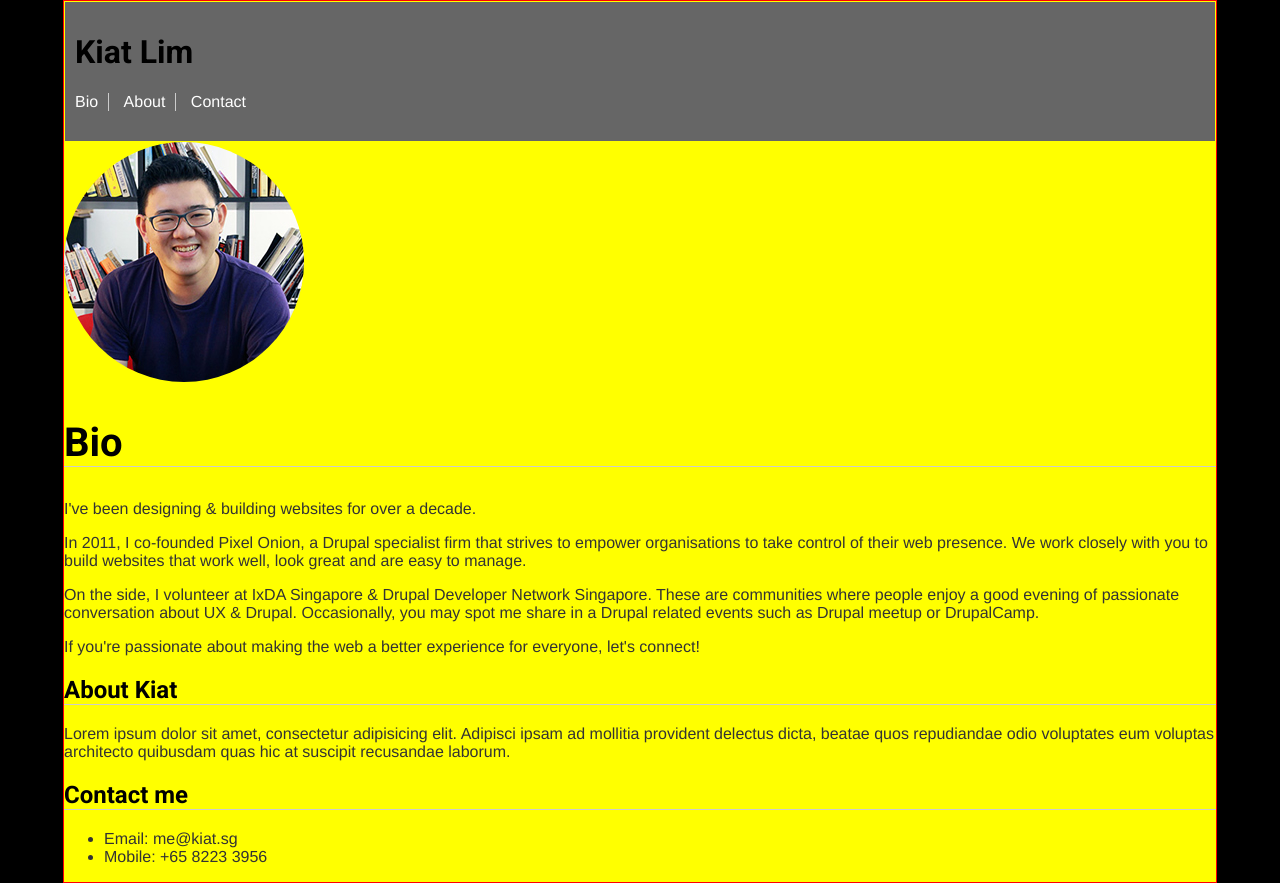
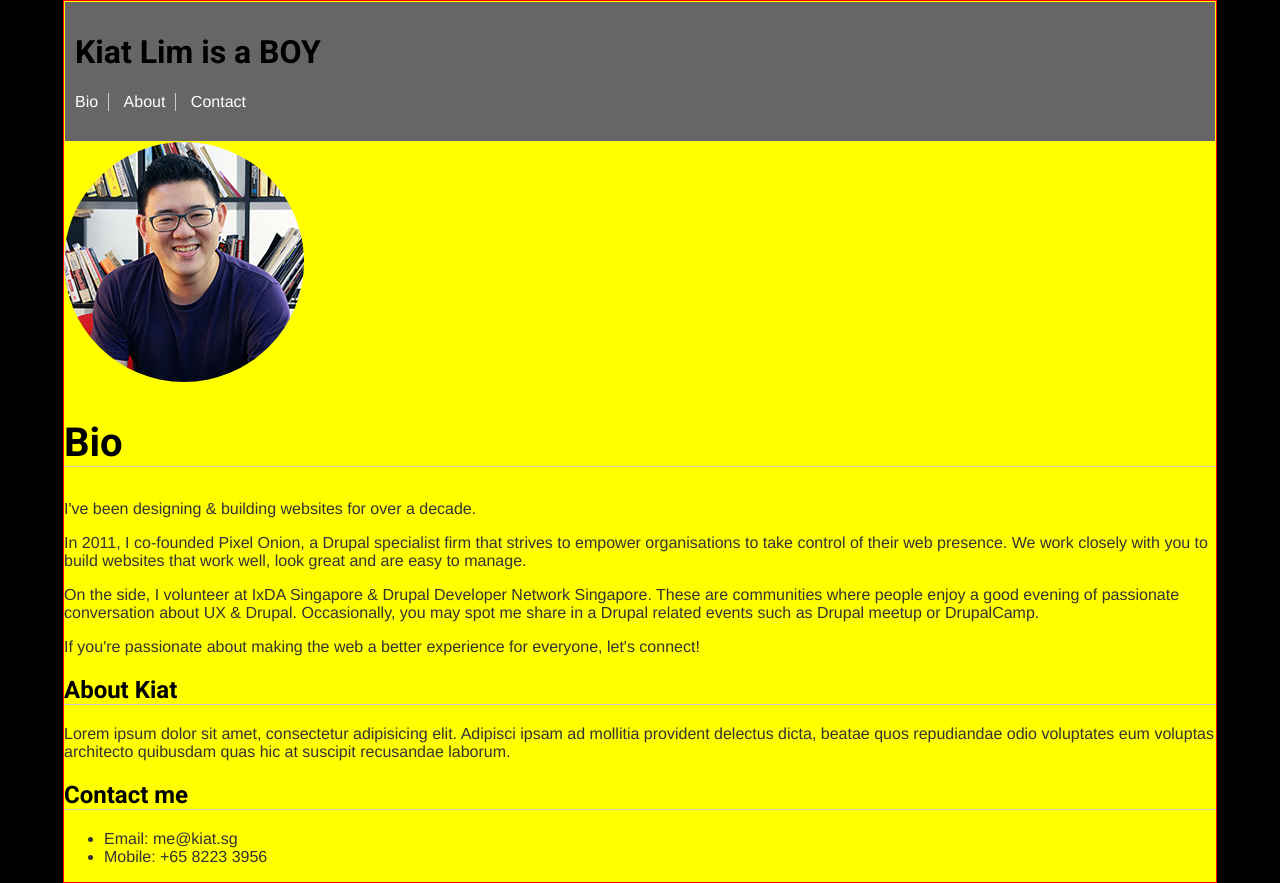
Before and after one commit to kiatlim/kiatpo, a plain HTML site: page index.html in a window 1280 px wide. Drawn offline with Linux system fonts and the light colour scheme.

Commit message:
Under h1: Kiat is a boy

```diff
--- a/index.html
+++ b/index.html
@@ -13,7 +13,7 @@
   <body>
   <div class="page">
     <header>
-  <h1>Kiat Lim</h1>
+  <h1>Kiat Lim is a BOY</h1>
   <ul class="nav">
     <li><a href="#bio">Bio</a></li>
     <li><a href="#about">About</a></li>
```
